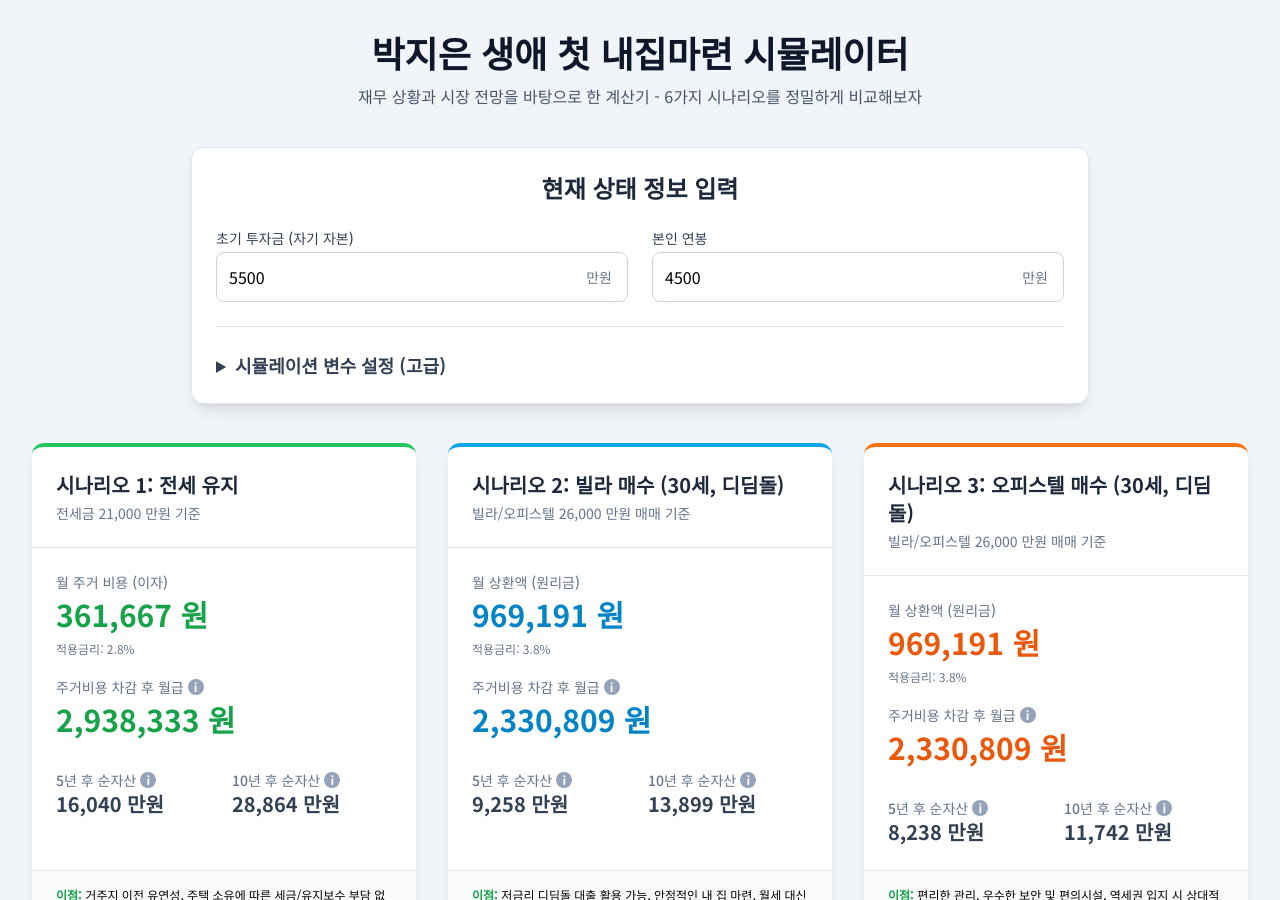
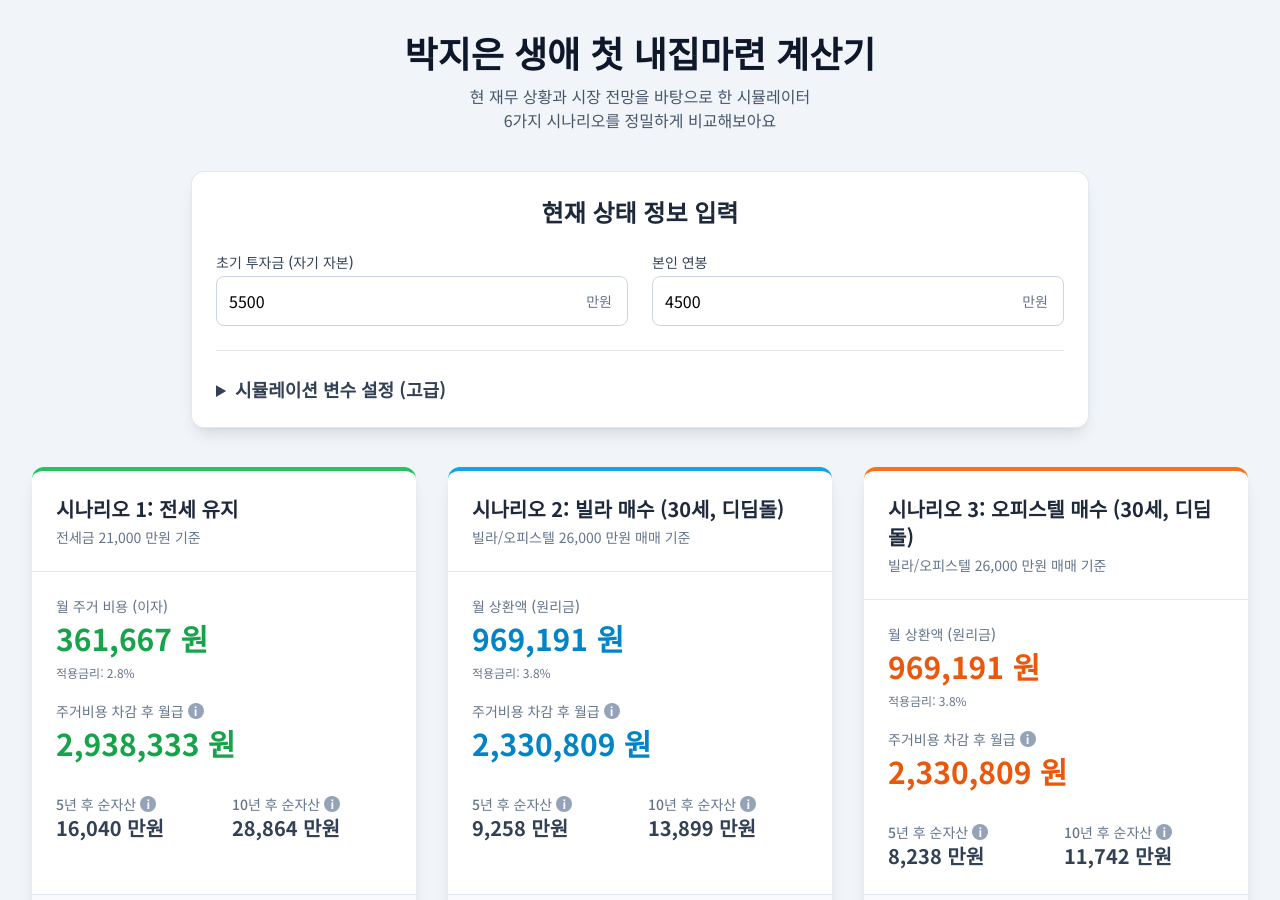
Before and after one commit to ohseyong/ohseyong.github.io, a Jekyll site: the page etc/kate_house.html, which Jekyll copies as it is, in a window 1280 px wide and 900 px high. Built offline with Jekyll 4.4.1, drawn with Linux system fonts in a browser that asks for light colours; nearby versions of some CDN libraries.

Commit message:
Update kate_house.html

```diff
--- a/etc/kate_house.html
+++ b/etc/kate_house.html
@@ -37,8 +37,8 @@
 
     <div class="container mx-auto p-4 md:p-8">
         <header class="text-center mb-10">
-            <h1 class="text-3xl md:text-4xl font-bold text-slate-900">박지은 생애 첫 내집마련 시뮬레이터</h1>
-            <p class="mt-3 text-slate-600">재무 상황과 시장 전망을 바탕으로 한 계산기 - 6가지 시나리오를 정밀하게 비교해보자</p>
+            <h1 class="text-3xl md:text-4xl font-bold text-slate-900">박지은 생애 첫 내집마련 계산기</h1>
+            <p class="mt-3 text-slate-600">현 재무 상황과 시장 전망을 바탕으로 한 시뮬레이터<br>6가지 시나리오를 정밀하게 비교해보아요</p>
         </header>
 
         <!-- Input Sections -->
```
